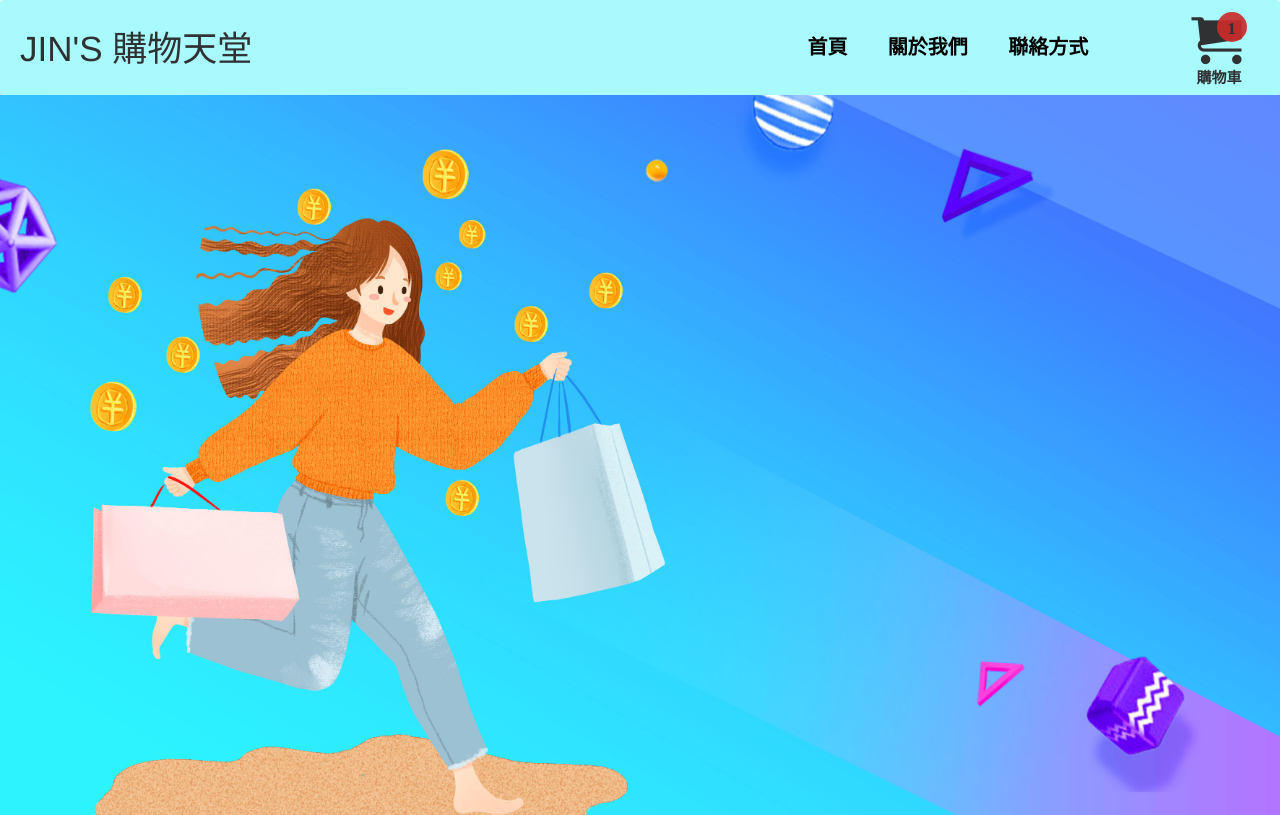
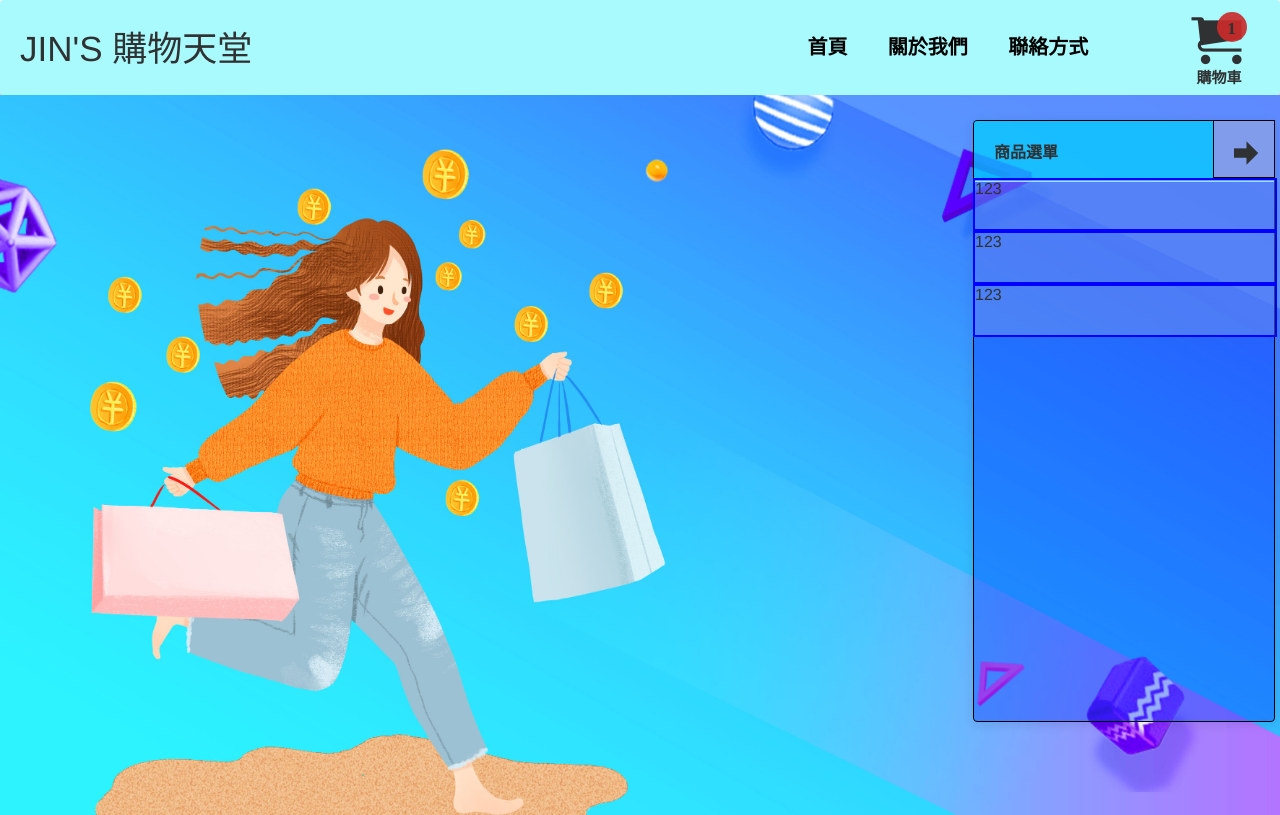
Before and after one commit to deltalinkgithub/project, a Vue app: page / in a window 1280 px wide. Built offline with nearby package versions, Linux system fonts and the light colour scheme.

Commit message:
add menu component

```diff
--- a/src/assets/css/main/main.css
+++ b/src/assets/css/main/main.css
@@ -50,3 +50,9 @@
     width: 100%;
     height:90%;
 }
+
+#side-menu{
+    position:absolute;
+    top:120px;
+    right:5px;
+}
--- a/src/components/main/index.js
+++ b/src/components/main/index.js
@@ -1,3 +1,4 @@
 export{ default as Tag} from './tag.vue'
 export{ default as Cart} from './cart.vue'
 export{ default as MainPage} from './main_page.vue'
+export{ default as Menu} from './menu.vue'
--- /dev/null
+++ b/src/components/main/menu.vue
@@ -0,0 +1,86 @@
+<template>
+    <el-card class="box-card">
+        <div slot="header" class="clearfix">
+            <span><slot></slot></span>
+            <div id="arrow-block">
+                <span class="icon-arrow-right"></span>
+            </div>
+        </div>
+        <div id="body">
+            <span class="item-block">
+                123
+            </span>
+            <span class="item-block">
+                123
+            </span>
+            <span class="item-block">
+                123
+            </span>
+        </div>
+    </el-card>
+</template>
+<script>
+    export default {
+        data:{
+            a:[{'種類一':['第一項,第二項']},{'種類二':['第一項','第二項']}]
+        },
+        props: {
+            categorys:Array
+        }
+    }
+</script>
+<style>
+    .box-card{
+        width:300px;
+        height:600px;
+        background-color: rgba(0, 60, 255, 0.404);
+        border:1px solid rgb(0, 0, 0);
+    }
+
+    .box-card .el-card__header{
+        background-color: rgba(0, 255, 255, 0.548);
+        font-weight:bold;
+    }
+
+    #arrow-block{
+        position:absolute;
+        top:0px;
+        right:0px;
+        height:20px;
+        background-color: rgb(128, 156, 235);
+        border:1px solid rgb(0, 0, 0);
+        padding:18px 30px;
+    }
+
+    .icon-arrow-right{
+        position:absolute;
+        top:20px;
+        right:15px;
+        font-size:25px;
+    }
+
+    .icon-arrow-right:hover{
+        color:rgb(248, 242, 242);
+        cursor: pointer;
+        user-select: none;
+    }
+
+    .item-block{
+        display: inline-block;
+        position:relative;
+        top:1px;
+        left:0px;
+        height:9%;
+        width:300px;
+        border:2px solid blue;
+        background-color: rgba(128, 157, 235, 0.418);
+    }
+
+    .box-card #body{
+        position:absolute;
+        top:57px;
+        left:0px;
+        width:100%;
+        height:90.5%;
+    }
+</style>
--- a/src/main.js
+++ b/src/main.js
@@ -3,12 +3,13 @@ import App from './App.vue'
 import router from './router'
 import './plugins/element.js'
 import "@/assets/css/main/icomoon/style.css"
-import {Tag,Cart,MainPage} from './components/main';
+import {Tag,Cart,MainPage,Menu} from './components/main';
 
 Vue.config.productionTip = false
 Vue.component('jin-tag', Tag);
 Vue.component('jin-cart', Cart);
 Vue.component('jin-page', MainPage);
+Vue.component('jin-menu', Menu);
 
 new Vue({
   router,
--- a/src/views/main/MainPage.vue
+++ b/src/views/main/MainPage.vue
@@ -18,6 +18,9 @@
         <div id="main-photo">
             <jin-page></jin-page>
         </div>
+        <div id="side-menu">
+            <jin-menu>商品選單</jin-menu>
+        </div>
     </div>
 </template>
 <script src="@/assets/script/main/main_page.js"></script>
```
